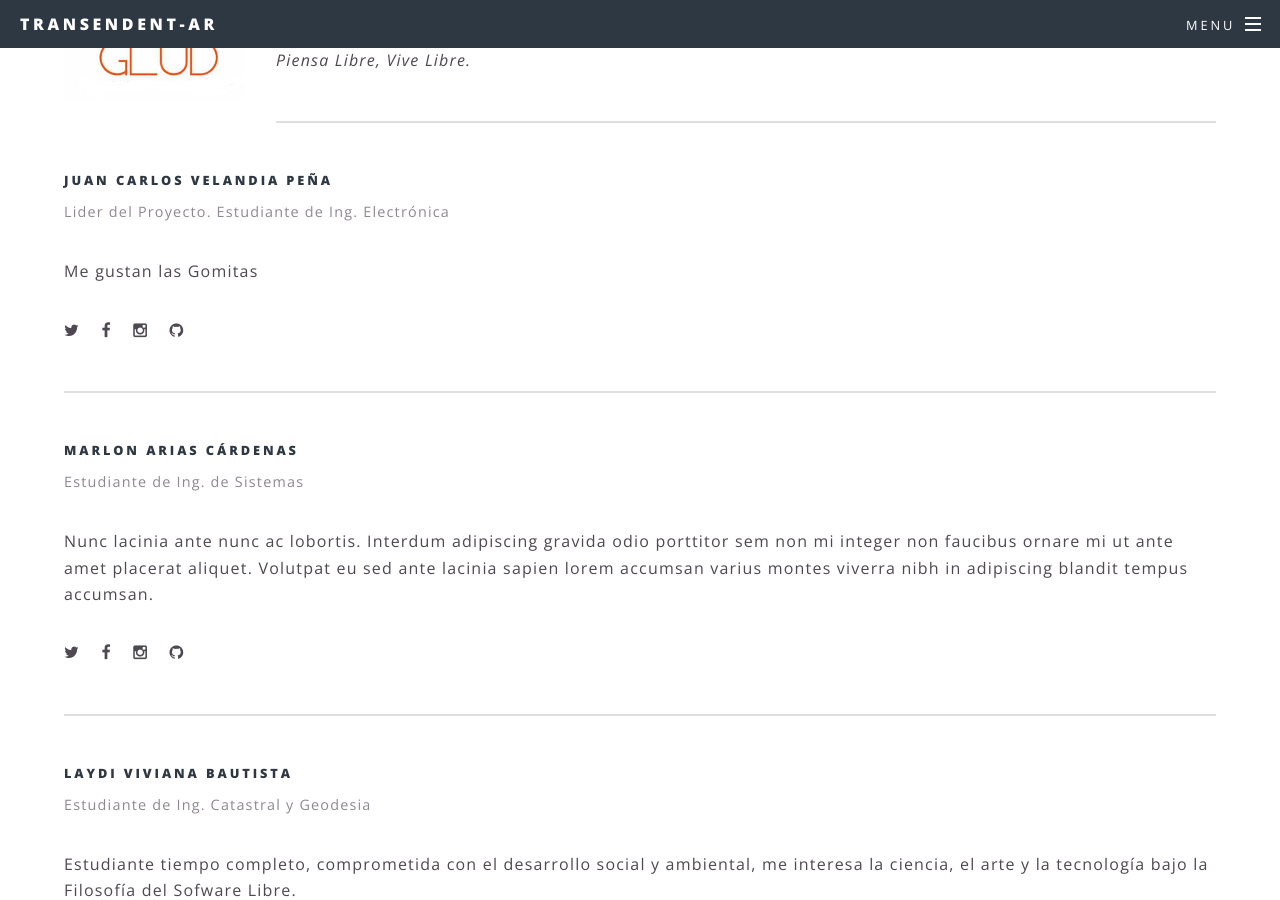
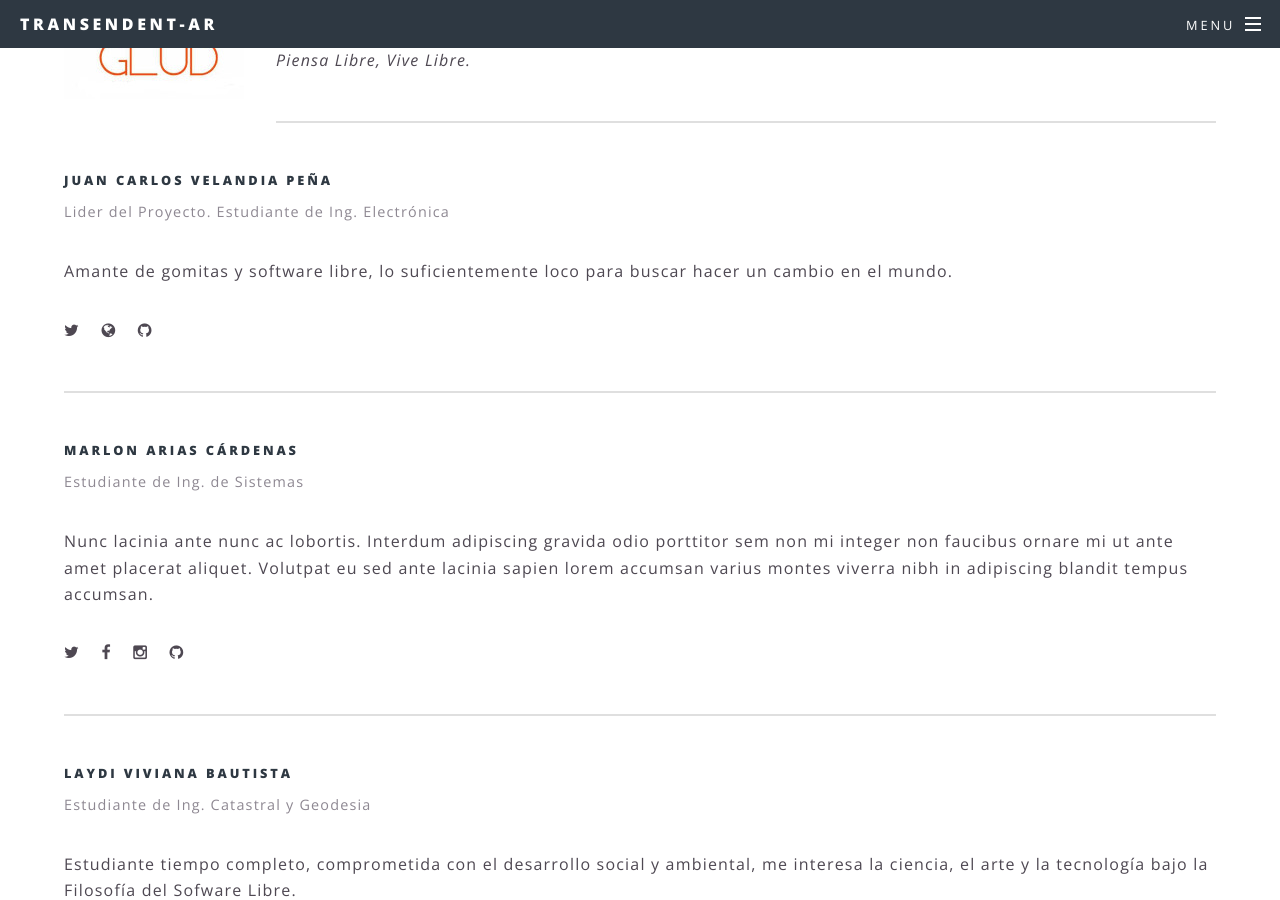
Before and after one commit to GLUD/trascendentAR, a Jekyll site: the page built from quienessomos.html, in a window 1280 px wide and 900 px high, scrolled down 572 px. Built offline with Jekyll 4.4.1, drawn with Linux system fonts in a browser that asks for light colours.

Commit message:
Actualizar información

```diff
--- a/quienessomos.html
+++ b/quienessomos.html
@@ -18,11 +18,10 @@ title: ¿Quiénes Somos?
 						<h5>Juan Carlos Velandia Peña</h5>
 						<p>Lider del Proyecto. Estudiante de Ing. Electrónica</p>
           </header>
-						<p>			Me gustan las Gomitas</p>
+						<p>Amante de gomitas y software libre, lo suficientemente loco para buscar hacer un cambio en el mundo.</p>
 						<ul class="icons">
-							<li><a href="#" class="icon fa-twitter"><span class="label">Twitter</span></a></li>
-							<li><a href="#" class="icon fa-facebook"><span class="label">Facebook</span></a></li>
-							<li><a href="#" class="icon fa-instagram"><span class="label">Instagram</span></a></li>
+							<li><a href="https://twitter.com/JuanC_Velandia" class="icon fa-twitter"><span class="label">Twitter</span></a></li>
+							<li><a href="https://juankz.github.io" class="icon fa-globe"><span class="label">Website</span></a></li>
 							<li><a href="https://github.com/Juankz" class="icon fa-github"><span class="label">Github</span></a></li>
 						</ul>
 					<hr />
```
